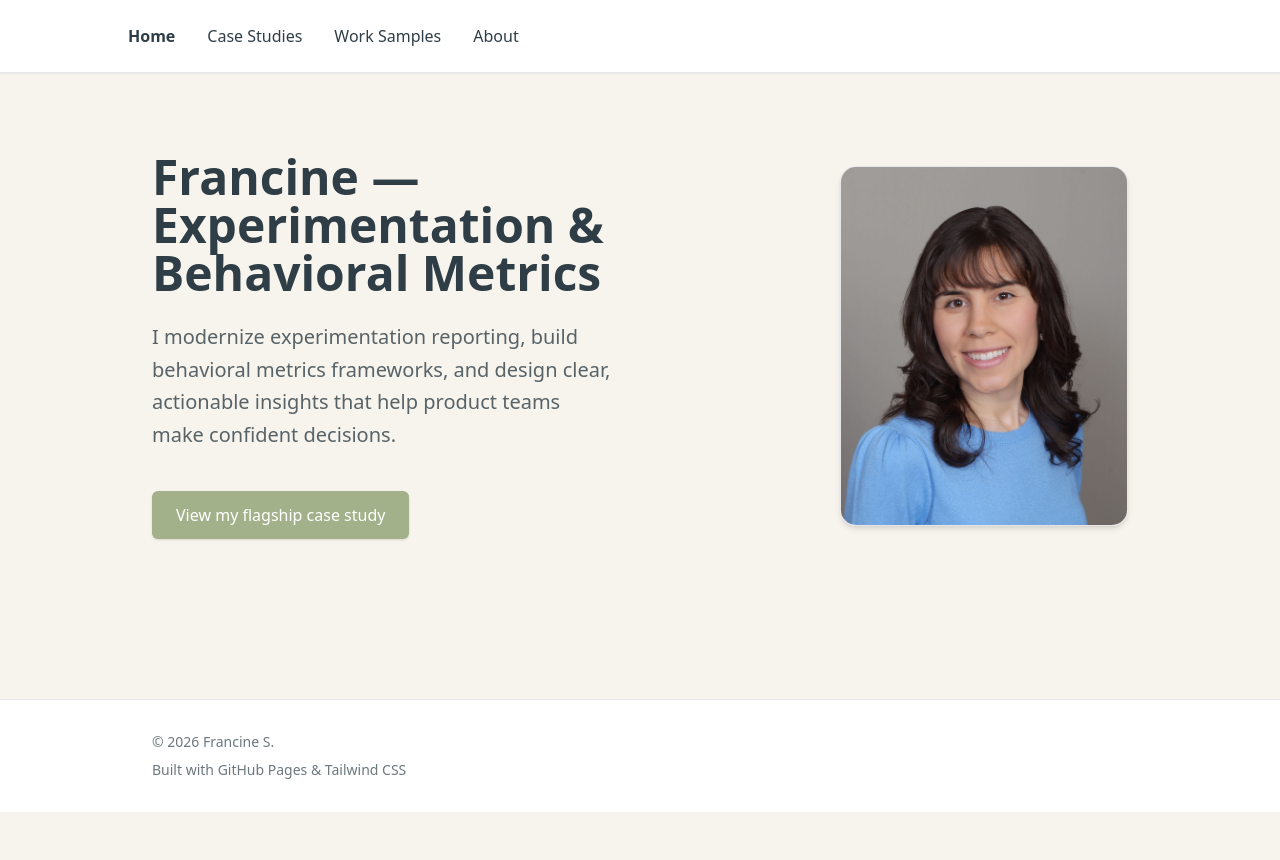
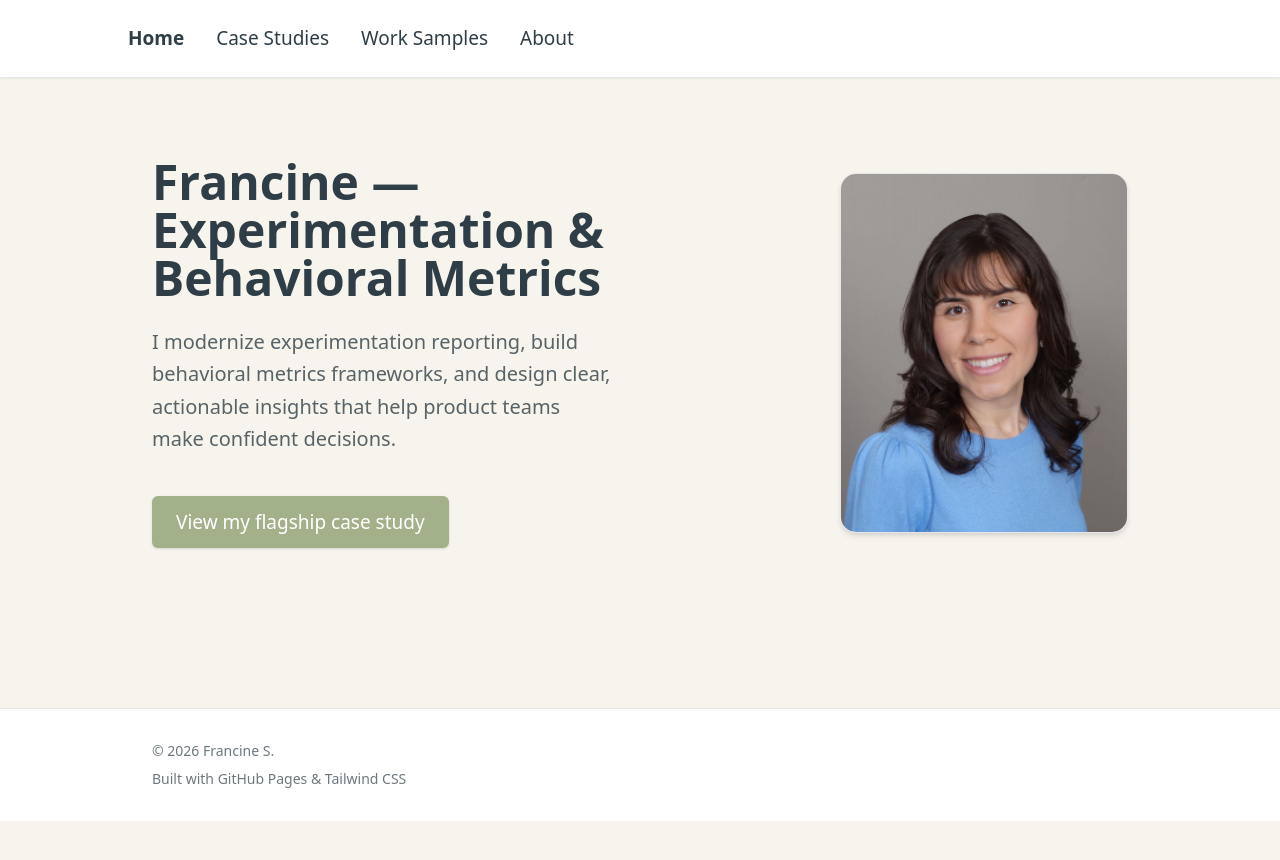
Before and after one commit to francine-i-stephens/francine-portfolio, a Jekyll site: the page index.html, which Jekyll copies as it is, in a window 1280 px wide. Shown: the top 860 px of the page. Built offline with Jekyll 4.4.1, drawn with Linux system fonts in a browser that asks for light colours; nearby versions of some CDN libraries.

Commit message:
Update index.html

```diff
--- a/index.html
+++ b/index.html
@@ -1,6 +1,13 @@
+<!DOCTYPE html>
+<html lang="en">
 <head>
+  <meta charset="UTF-8">
+  <title>Francine Portfolio</title>
+
+  <!-- Tailwind CDN -->
   <script src="https://cdn.tailwindcss.com"></script>
 
+  <!-- Tailwind custom config -->
   <script>
     tailwind.config = {
       theme: {
@@ -9,7 +16,7 @@
             sage: '#A3B18A',
             'sage-light': '#DCE7D4',
             cream: '#F7F4ED',
-          charcoal: '#2F3E46',
+            charcoal: '#2F3E46'
           }
         }
       }
@@ -17,7 +24,7 @@
   </script>
 </head>
 
-<body class="bg-cream text-charcoal">
+<body class="bg-cream text-charcoal text-[18px] md:text-[19px]">
 
   <!-- Navigation -->
   <nav class="p-6 bg-white shadow-sm border-b border-gray-200">
@@ -59,18 +66,17 @@
            alt="Francine headshot"
            class="rounded-2xl shadow-md border border-gray-200
                   w-64 md:w-72 max-w-xs h-auto object-cover">
-
     </div>
 
   </header>
 
-
   <!-- Footer -->
   <footer class="bg-white border-t border-gray-200 py-8 mt-20">
     <div class="max-w-5xl mx-auto px-6 text-sm text-charcoal/70">
-      <p>© 2026 Francine S. </p>
+      <p>© 2026 Francine S.</p>
       <p class="mt-2">Built with GitHub Pages & Tailwind CSS</p>
     </div>
   </footer>
 
 </body>
+</html>
```
Lines whose indentation alone changed are shown as unchanged.
